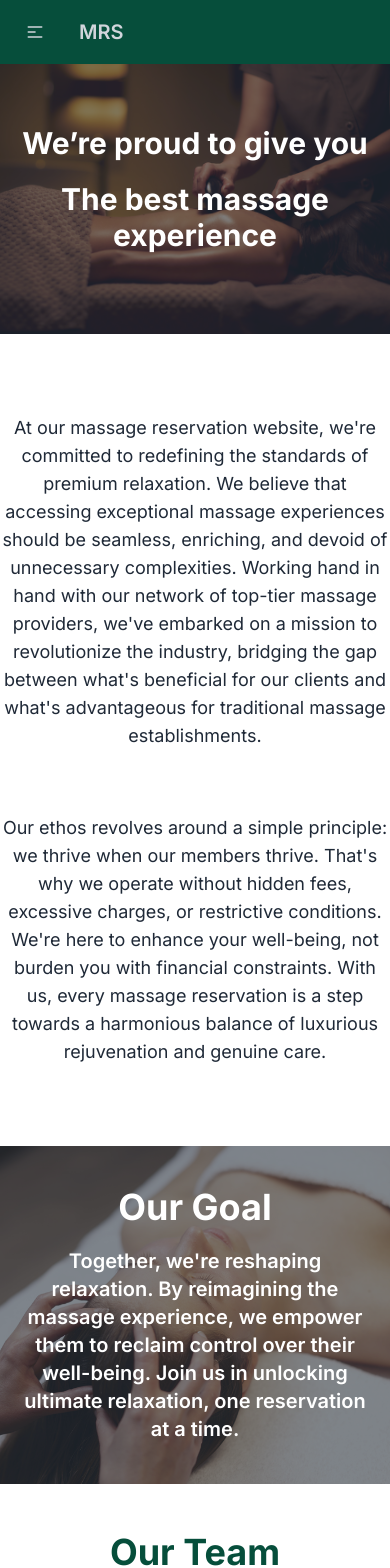
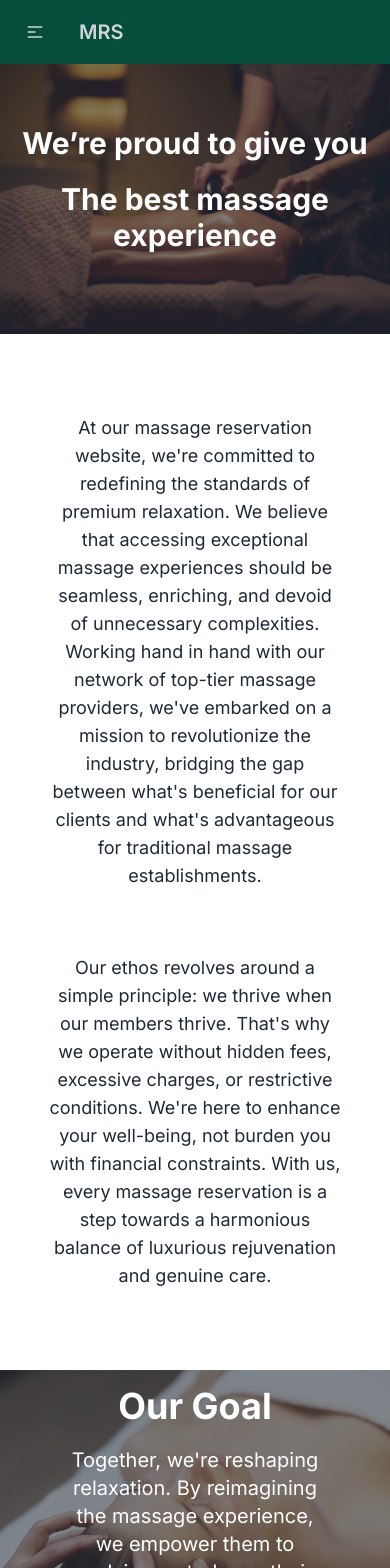
Before and after one commit to wiraphatys/massage-reserve-shop, a Next.js app in the folder frontend/: page /about in a window 390 px wide. Shown: the top 1568 px of the page. Built offline with nearby package versions, Linux system fonts and the light colour scheme; what tailwindcss-animated would draw is missing.

Commit message:
Added responsive to about page

```diff
--- a/frontend/src/components/AboutBody.tsx
+++ b/frontend/src/components/AboutBody.tsx
@@ -3,7 +3,7 @@ import React from 'react'
 function AboutBody() {
     return (
         <div className='bg-white'>
-            <div className='container mx-auto lg:w-1/2 animate-fade-up'>
+            <div className='container mx-auto lg:w-1/2 animate-fade-up px-12'>
                 <div className='text-lg text-center pt-20 pb-8'>
                     <p>At our massage reservation website, we're committed to redefining the standards of premium relaxation.
                         We believe that accessing exceptional massage experiences should be seamless, enriching,
--- a/frontend/src/components/AboutMidBanner.tsx
+++ b/frontend/src/components/AboutMidBanner.tsx
@@ -7,7 +7,7 @@ function AboutMidBanner() {
           <div className="hero-content text-center text-white">
               <div className="max-w-3xl animate-fade animate-once">
                   <h1 className="mb-5 text-4xl font-bold">Our Goal</h1>
-                  <p className='text-xl font-semibold'>
+                  <p className='text-xl px-12'>
                       Together, we're reshaping relaxation. By reimagining the massage experience, we empower them to reclaim control over their well-being. Join us in unlocking ultimate relaxation, one reservation at a time.
                   </p>
               </div>
```
